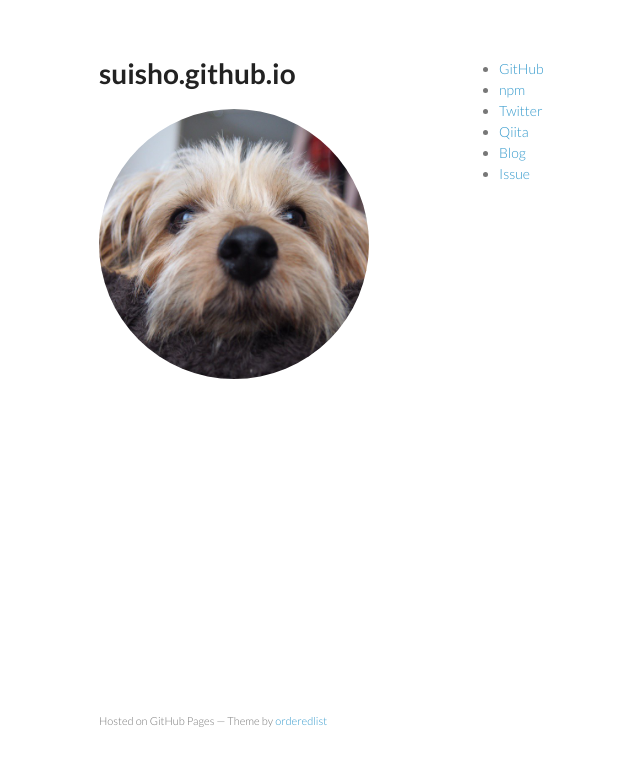
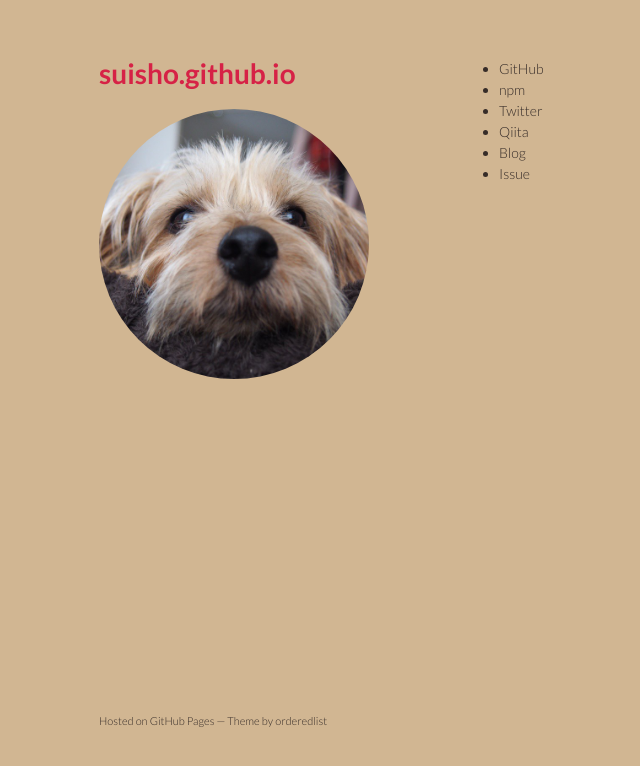
Before and after one commit to suisho/suisho.github.io, a plain HTML site: page index.html in a window 1280 px wide. Shown: the whole page, without its empty margins (111-751 px from the left). Drawn offline with Linux system fonts and the light colour scheme.

Commit message:
add color

```diff
--- a/stylesheets/styles.css
+++ b/stylesheets/styles.css
@@ -1,14 +1,22 @@
 @import url(https://fonts.googleapis.com/css?family=Lato:300italic,700italic,300,700);
-
+/* Coolors Exported Palette - coolors.co/d62246-d9b88b-362c28-36393b-3e6990 */
+/*
+$color1: #d62246;
+$color2: #d9b88b;
+$color3: #362c28;
+$color4: #36393b;
+$color5: #3e6990;
+*/
 body {
   padding:50px;
   font:14px/1.5 Lato, "Helvetica Neue", Helvetica, Arial, sans-serif;
-  color:#777;
+  color: #362c28;
+  background:#D1B692;
   font-weight:300;
 }
 
 h1, h2, h3, h4, h5, h6 {
-  color:#222;
+  color:#d62246;
   margin:0 0 20px;
 }
 
@@ -33,11 +41,13 @@ h3, h4, h5, h6 {
 }
 
 a {
-  color:#39c;
+  color:#362c28;
   font-weight:400;
   text-decoration:none;
 }
-
+a:hover {
+  text-decoration:underline;
+}
 a small {
   font-size:11px;
   color:#777;
```
